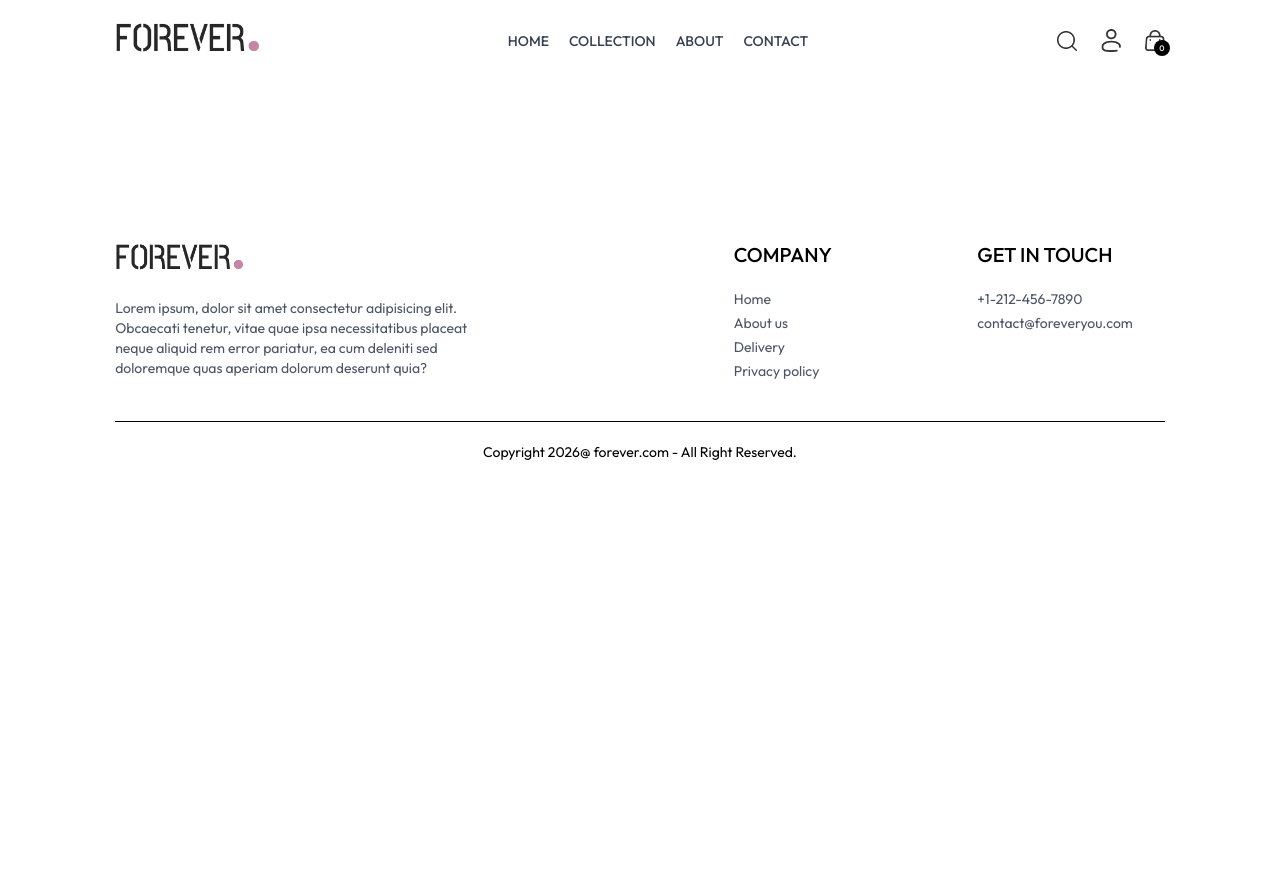
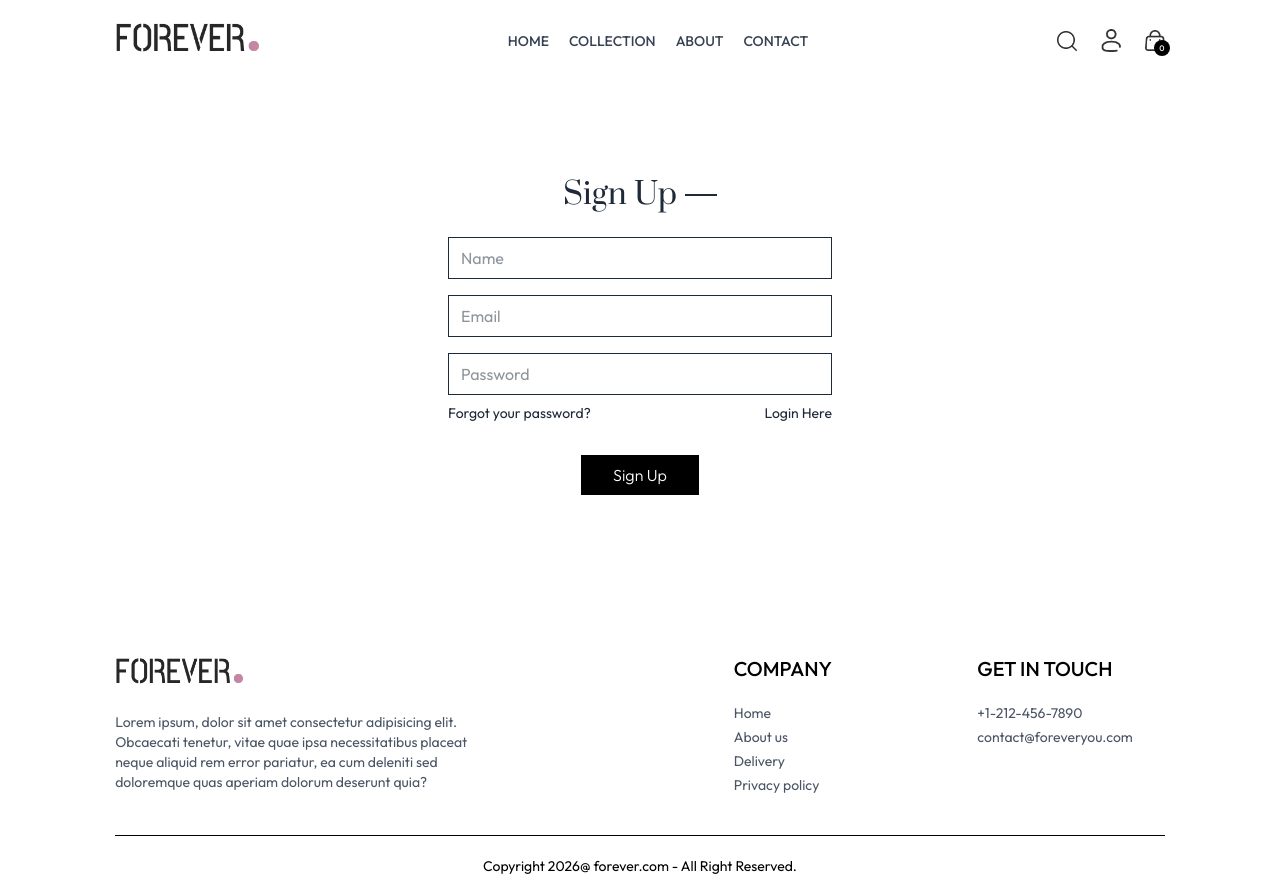
Before and after one commit to Pratheek1310/FOREVER_E-Commerce, a React (Vite) app in the folder frontend/: page /login in a window 1280 px wide. Before the commit the page ends 800 px from the top, so only its background shows below. Built offline with nearby package versions, Linux system fonts and the light colour scheme.

Commit message:
implement Login page

```diff
--- a/frontend/src/components/Navbar.jsx
+++ b/frontend/src/components/Navbar.jsx
@@ -36,7 +36,7 @@ const Navbar = () => {
                 <img onClick={()=>setShowSearch(prev => !prev)} src={assets.search_icon} className='w-5 cursor-pointer' alt="" />
 
                 <div className='group relative'>
-                    <img src={assets.profile_icon} className='w-5 cursor-pointer' alt="" />
+                    <Link to={'/login'}><img src={assets.profile_icon} className='w-5 cursor-pointer' alt="" /></Link>
                     <div className='group-hover:block hidden absolute dropdown-menu right-0 pt-4'>
                         <div className='flex flex-col gap-2 w-36 py-3 px-5 bg-slate-100 text-gray-500 rounded'>
                             <p className='cursor-pointer hover:text-black'>My Profile</p>
--- a/frontend/src/pages/Login.jsx
+++ b/frontend/src/pages/Login.jsx
@@ -1,10 +1,32 @@
-import React from 'react'
+import React, { useState } from 'react'
 
 const Login = () => {
+
+  const [currentState,setCurrentState] = useState('Sign Up');
+
+  const onSubmitHandler = async (event) => {
+    event.preventDefault();
+  }
+
   return (
-    <div>
-
-    </div>
+    <form onSubmit={onSubmitHandler} className='flex flex-col items-center w-[90%] sm:max-w-96 m-auto mt-14 gap-4 text-gray-800'>
+      <div className='inline-flex items-center gap-2 mb-2 mt-10'>
+        <p className='prata-regular text-3xl'>{currentState}</p>
+        <hr className='border-none h-[1.5px] w-8 bg-gray-800' />
+      </div>
+      {currentState === 'Login' ? '' : <input type="text" className='w-full px-3 py-2 border border-gray-800' placeholder='Name' required/>}
+      <input type="email" className='w-full px-3 py-2 border border-gray-800' placeholder='Email' required/>
+      <input type="password" className='w-full px-3 py-2 border border-gray-800' placeholder='Password' required/>
+      <div className='w-full flex justify-between text-sm mt-[-8px]'>
+        <p className='cursor-pointer'>Forgot your password?</p>
+        {
+          currentState === 'Login'
+          ? <p onClick={()=>setCurrentState('Sign Up')} className='cursor-pointer'>Create account</p>
+          : <p onClick={()=>setCurrentState('Login')} className='cursor-pointer'>Login Here</p>
+        }
+      </div>
+      <button className='bg-black text-white font-light px-8 py-2 mt-4'>{currentState === 'Login' ? 'Sign In' : 'Sign Up'}</button>
+    </form>
   )
 }
 
```
